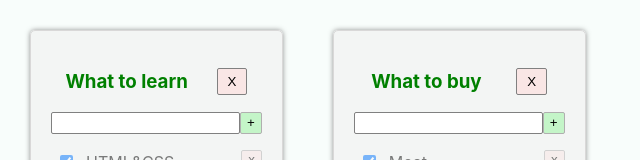
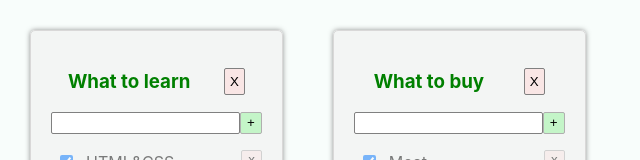
Before and after one commit to AliaksandrLiubanets/todolist, a React (Create React App) app: page / in a window 1280 px wide. Shown: the top 160 px of the page, without its empty margins (0-640 px from the left). Built offline with nearby package versions, Linux system fonts and the light colour scheme.

Commit message:
change padding for button

```diff
--- a/src/Style.module.css
+++ b/src/Style.module.css
@@ -70,7 +70,7 @@ h3 {
     background-color: rgba(255, 214, 214, 0.49);
     border: 1px solid gray;
     text-align: center;
-    padding: 5px 10px;
+    padding: 5px 5px;
 }
 
 .h3blue {
```
